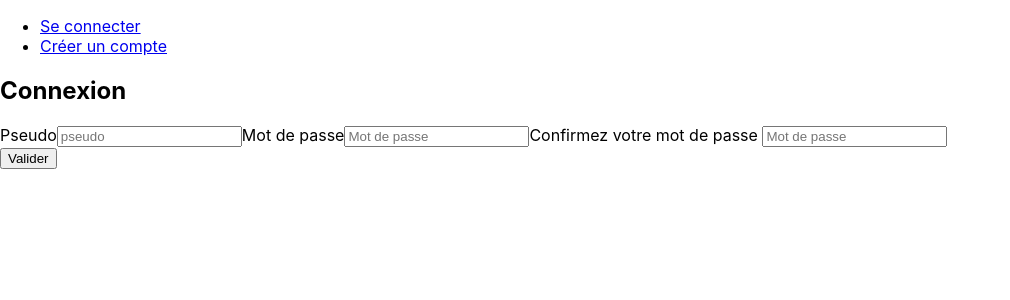
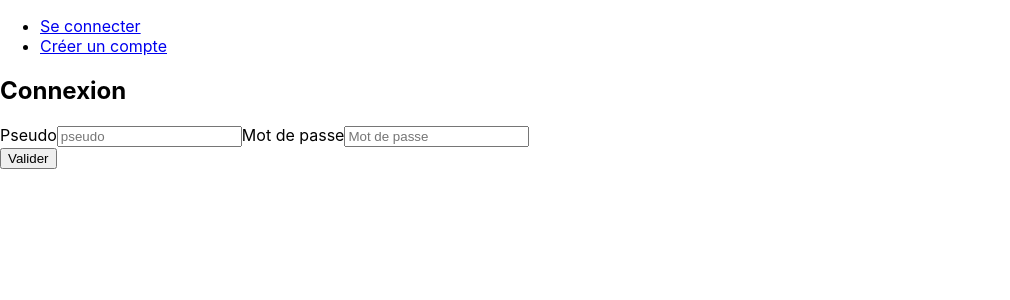
Before and after one commit to Nihirii/Projet_league_of_stone, a React (Create React App) app in the folder projet-web/: page /connexion in a window 1280 px wide. Shown: the top 300 px of the page, without its empty margins (0-1010 px from the left). Built offline with nearby package versions, Linux system fonts and the light colour scheme.

Commit message:
update Connexion

```diff
--- /dev/null
+++ b/projet-web/src/components/Accueil.js
@@ -0,0 +1,14 @@
+import React from "react"
+
+export default class Accueil extends React.Component {
+
+    render() {
+
+        return(
+
+            <h1>CC</h1>
+
+        );
+    }
+
+}
--- a/projet-web/src/components/Connexion.js
+++ b/projet-web/src/components/Connexion.js
@@ -1,7 +1,8 @@
 import React from "react"
 import {Form, Field} from "react-final-form"
-// import '../../../tools/node_modules/bootstrap/dist/css/bootstrap.css'
-
+//import '../../node_modules/bootstrap/dist/css/bootstrap.css
+import Accueil from "./Accueil"
+import {BrowserRouter as Router,Routes,Route,Link} from "react-router-dom";
 
 export default class Connexion extends React.Component {
 
@@ -12,8 +13,52 @@ export default class Connexion extends React.Component {
 
   }
 
+
+
   onSubmit(values) {
-    console.log("cc")
+
+    const requestOptions = {
+      method: "POST",
+      headers: { "Content-Type": "application/json" },
+      body: JSON.stringify({
+        email: values.pseudo + "@l3.fr",
+        password: values.mdp,
+      })
+
+    }
+
+
+    fetch("http://localhost:3001/login", requestOptions)
+      .then((response) => response.json())
+      .then((data) => {
+
+        const user = {
+          id : data.id,
+          email : data.email,
+          name : data.name,
+          token : data.token,
+        }
+        console.log("ok")
+        return(
+
+        <Router>
+
+          <Routes>
+
+            <Route path="/" element = {<Accueil user = {user}/>}/>
+
+
+          </Routes>
+
+        </Router>
+
+        );
+
+      }
+      )
+      .catch((err) => console.error(err));  //SI code = 409 -> existe déja
+
+
   }
 
   render() {
@@ -52,14 +97,6 @@ export default class Connexion extends React.Component {
                   type="password"
                 />
 
-                <label>Confirmez votre mot de passe </label>
-                <Field
-                  name="confirmemdp"
-                  component="input"
-                  placeholder="Mot de passe"
-                  className="form-control"
-                  type="password"
-                />
               </div>
 
               <button className="btn btn-primary" type="submit">
```
